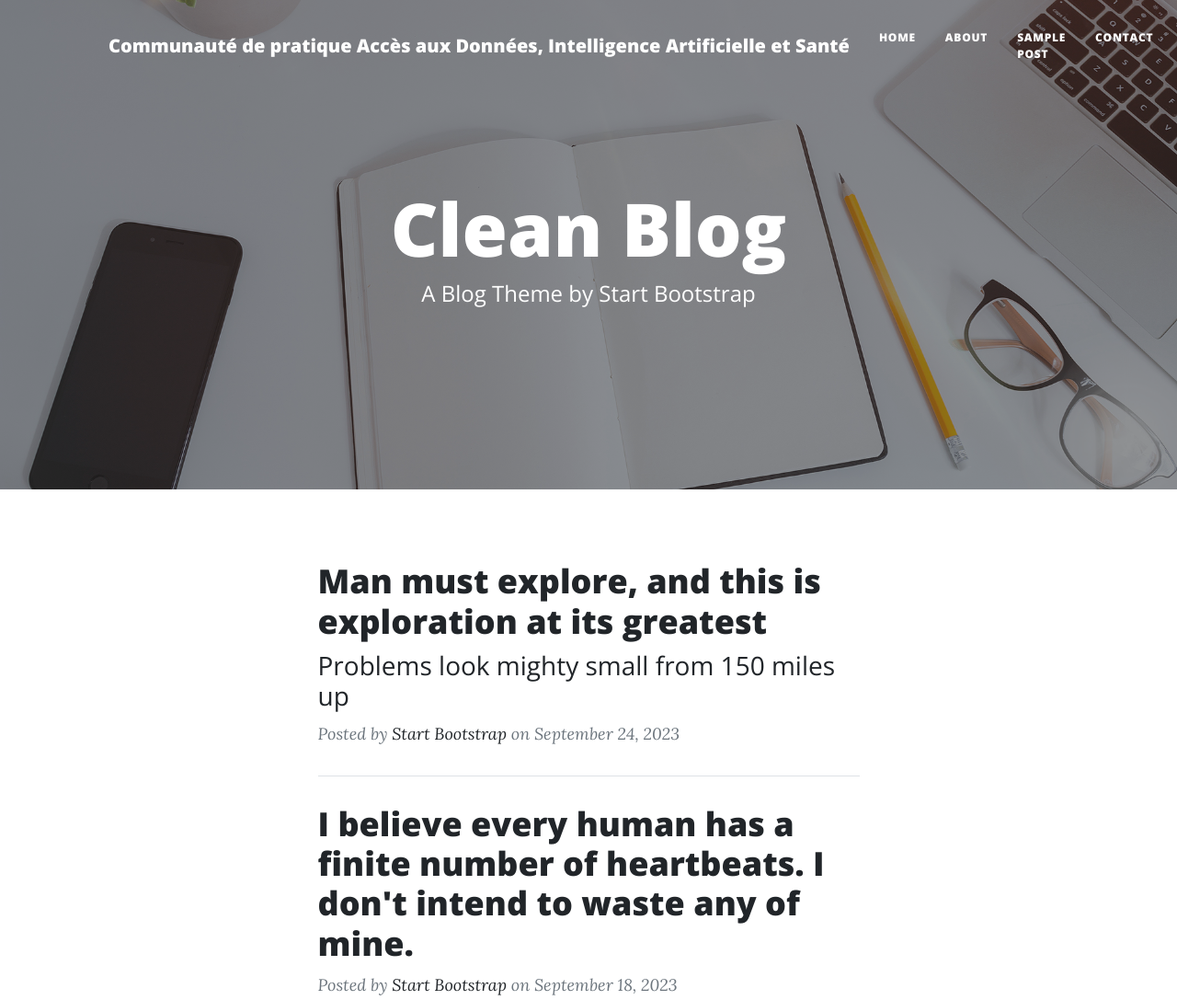
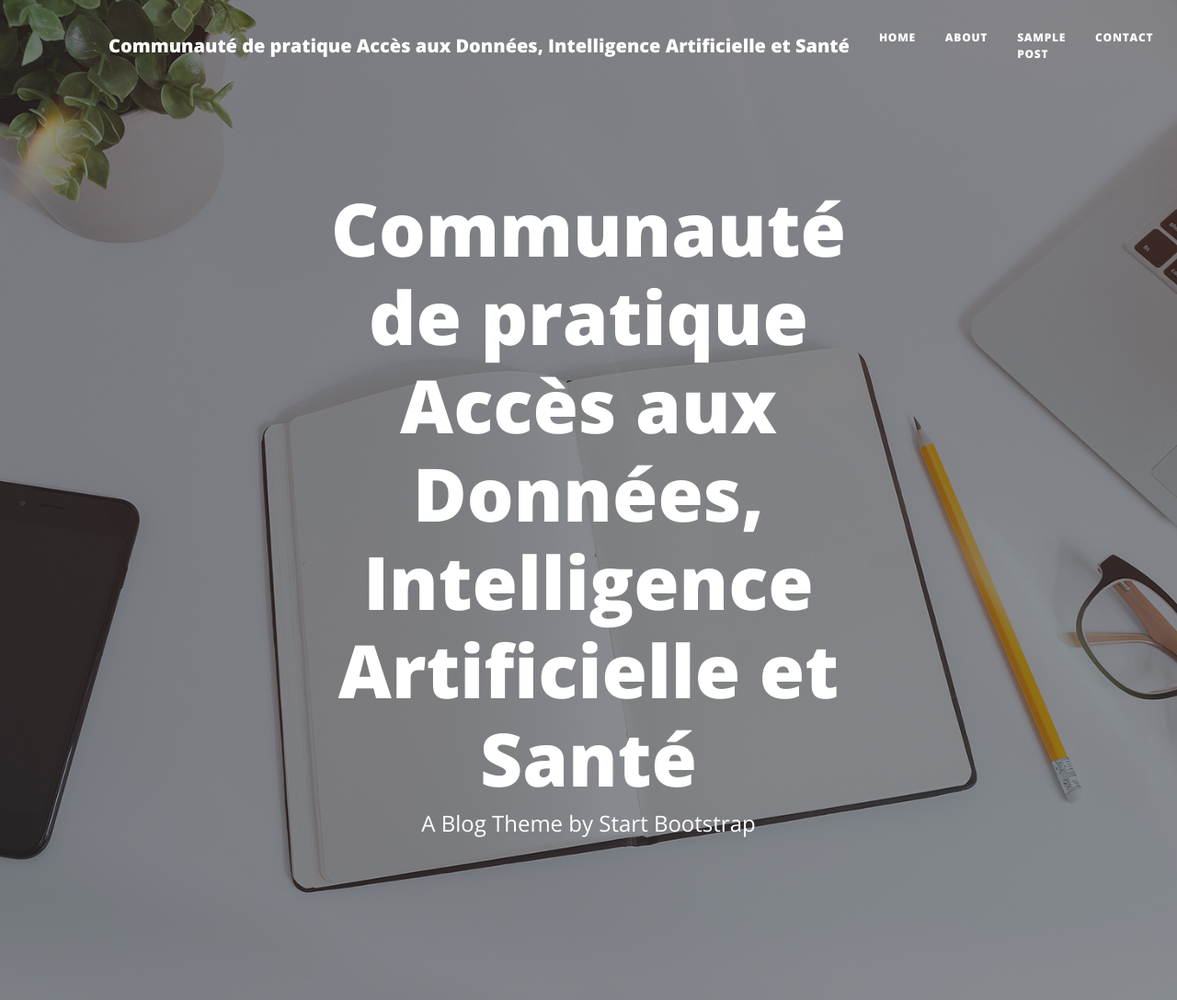
Before and after one commit to Tess-cdp/Tess-cdp.github.io, a plain HTML site: page index.html in a window 1280 px wide. Shown: the top 1087 px of the page at 92% size. Drawn offline with nearby package versions, Linux system fonts and the light colour scheme.

Commit message:
Update index.html

```diff
--- a/index.html
+++ b/index.html
@@ -40,7 +40,7 @@
                 <div class="row gx-4 gx-lg-5 justify-content-center">
                     <div class="col-md-10 col-lg-8 col-xl-7">
                         <div class="site-heading">
-                            <h1>Clean Blog</h1>
+                            <h1>Communauté de pratique Accès aux Données, Intelligence Artificielle et Santé</h1>
                             <span class="subheading">A Blog Theme by Start Bootstrap</span>
                         </div>
                     </div>
```
